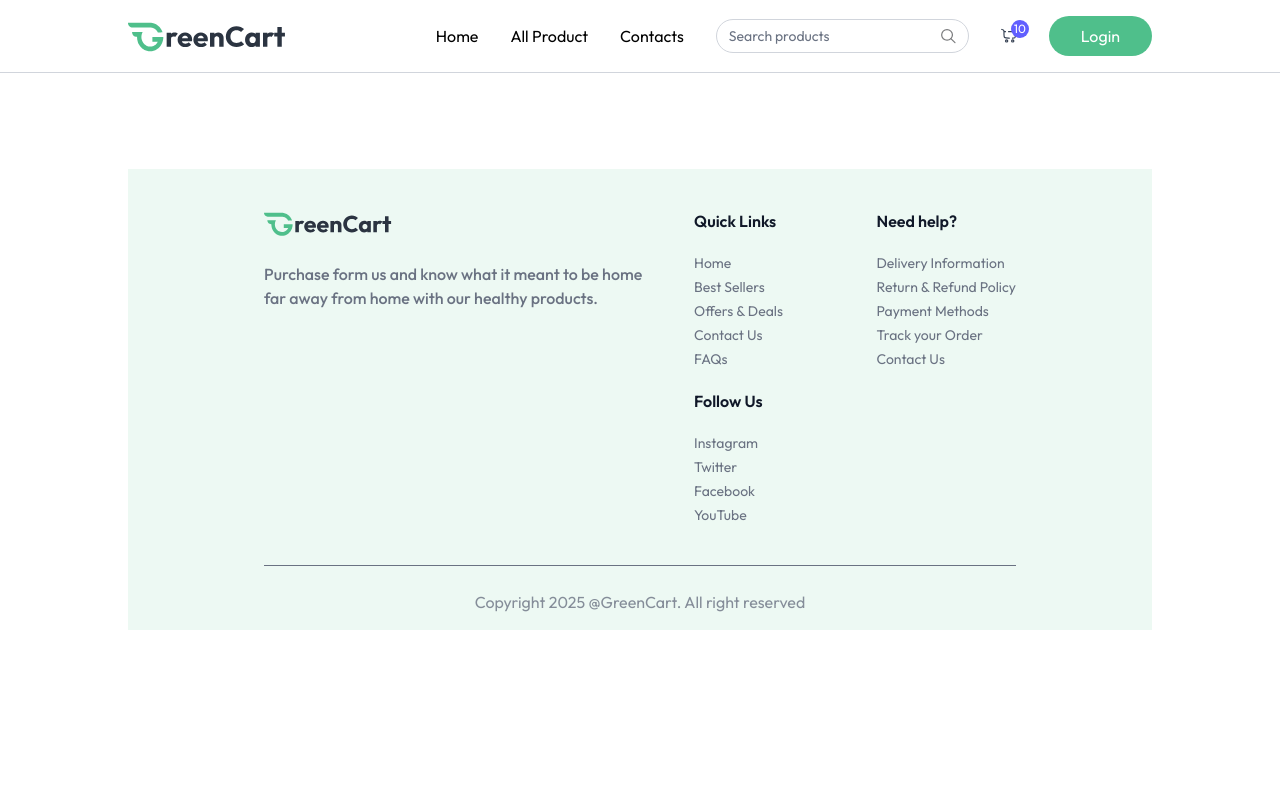
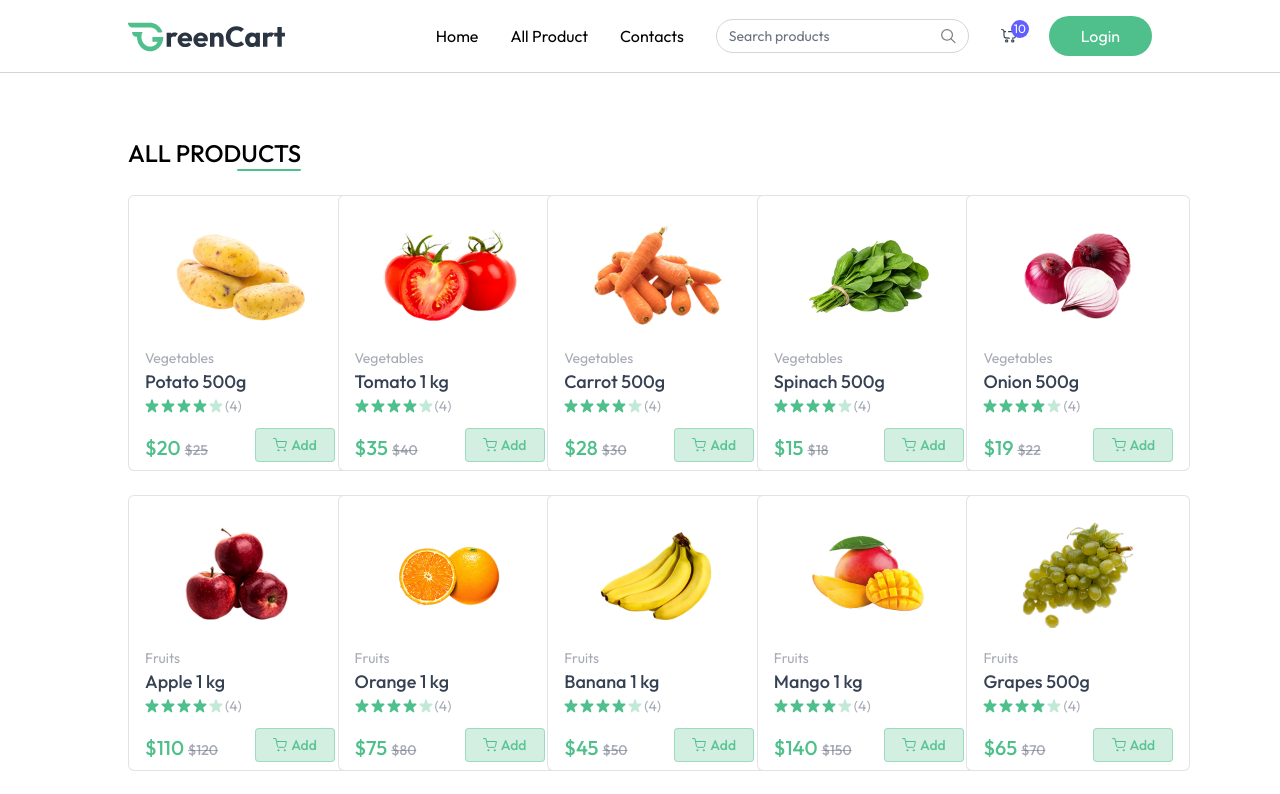
Before and after one commit to vs-git-max/greencart, a React (Vite) app in the folder client/: page /products in a window 1280 px wide. Shown: the top 794 px of the page. Built offline with nearby package versions, Linux system fonts and the light colour scheme.

Commit message:
done with the search products functionality

```diff
--- a/client/src/App.jsx
+++ b/client/src/App.jsx
@@ -6,6 +6,7 @@ import { Toaster } from "react-hot-toast";
 import Footer from "./components/Footer";
 import { useAppContext } from "./context/AppContext";
 import Login from "./components/Login";
+import AllProducts from "./pages/AllProducts";
 
 const App = () => {
   const isAdmin = useLocation().pathname.includes("admin");
@@ -20,6 +21,7 @@ const App = () => {
       <div className={`${isAdmin ? "" : "px-6 md:px-16 lg:px-24 xl:px-32"}`}>
         <Routes>
           <Route path="/" element={<Home />} />
+          <Route path="/products" element={<AllProducts />} />
         </Routes>
         {!isAdmin && <Footer />}
       </div>
--- a/client/src/components/BestSeller.jsx
+++ b/client/src/components/BestSeller.jsx
@@ -12,6 +12,7 @@ const BestSeller = () => {
       <div className="grid sm:grid-cols-3 grid-cols-2 gap-3 lg:grid-cols-5  md:gap-6 md:grid-cols-4  mt-6">
         {products
           .filter((product) => product.inStock)
+          .slice(0, 5)
           .map((item, index) => (
             <ProductCard product={item} key={index} />
           ))}
--- a/client/src/components/Login.jsx
+++ b/client/src/components/Login.jsx
@@ -2,19 +2,32 @@ import { useState } from "react";
 import { useAppContext } from "../context/AppContext";
 
 const Login = () => {
-  const { setUserLogin } = useAppContext();
+  const { setUserLogin, setUser } = useAppContext();
 
   const [state, setState] = useState("login");
   const [name, setName] = useState("");
   const [email, setEmail] = useState("");
   const [password, setPassword] = useState("");
 
+  const onSubmitHandler = async (e) => {
+    e.preventDefault();
+    setUser({
+      email: "sam@test.com",
+      name: "sam",
+    });
+    setUserLogin(false);
+  };
+
   return (
     <div
+      onClick={() => setUserLogin(false)}
       className="fixed top-0 bottom-0 left-0 right-0 z-30 flex items-center text-sm text-gray-600 bg-black/50"
-      onClick={() => setUserLogin(false)}
     >
-      <form className="flex flex-col gap-4 m-auto items-start p-8 py-12 w-80 sm:w-[352px] rounded-lg shadow-xl border border-gray-200 bg-white" onClick={(e)=>e.stopPropagation()}>
+      <form
+        onSubmit={onSubmitHandler}
+        onClick={(e) => e.stopPropagation()}
+        className="flex flex-col gap-4 m-auto items-start p-8 py-12 w-80 sm:w-[352px] rounded-lg shadow-xl border border-gray-200 bg-white"
+      >
         <p className="text-2xl font-medium m-auto">
           <span className="text-primary">User</span>{" "}
           {state === "login" ? "Login" : "Sign Up"}
--- a/client/src/components/Navbar.jsx
+++ b/client/src/components/Navbar.jsx
@@ -1,4 +1,4 @@
-import React, { useState } from "react";
+import React, { useEffect, useState } from "react";
 import { Link, NavLink } from "react-router-dom";
 import data from "../assets/assets";
 import { useAppContext } from "../context/AppContext";
@@ -6,13 +6,20 @@ import { useAppContext } from "../context/AppContext";
 const Navbar = () => {
   const [open, setOpen] = useState(false);
 
-  let { user, setUser, setUserLogin, navigate } = useAppContext();
+  let { user, setUser, setUserLogin, navigate, setSearchQuery, searchQuery } =
+    useAppContext();
   console.log(user);
 
   const logout = async () => {
     setUser(null);
     navigate("/");
   };
+
+  useEffect(() => {
+    if (searchQuery.length > 0) {
+      navigate("/products");
+    }
+  }, [searchQuery]);
 
   return (
     <nav className="flex items-center justify-between px-6 md:px-16 lg:px-24 xl:px-32 py-4 border-b border-gray-300 bg-white relative transition-all">
@@ -31,6 +38,7 @@ const Navbar = () => {
             className="py-1.5 w-full bg-transparent outline-none placeholder-gray-500"
             type="text"
             placeholder="Search products"
+            onChange={(e) => setSearchQuery(e.target.value)}
           />
           <img src={data.assets.search_icon} alt="search" className="size-4" />
         </div>
--- a/client/src/context/AppContext.jsx
+++ b/client/src/context/AppContext.jsx
@@ -14,6 +14,7 @@ export const AppContextProvider = ({ children }) => {
   const [userLogin, setUserLogin] = useState(false);
   const [cartItems, setCartItems] = useState({});
   const [products, setProducts] = useState([]);
+  const [searchQuery, setSearchQuery] = useState("");
 
   //fetch all products
   const fetchProducts = async () => {
@@ -68,6 +69,8 @@ export const AppContextProvider = ({ children }) => {
     setUserLogin,
     removeFromCart,
     cartItems,
+    searchQuery,
+    setSearchQuery,
   };
 
   return <AppContext.Provider value={value}>{children}</AppContext.Provider>;
--- /dev/null
+++ b/client/src/pages/AllProducts.jsx
@@ -0,0 +1,40 @@
+import React, { useEffect, useState } from "react";
+
+import { useAppContext } from "../context/AppContext";
+import ProductCard from "../components/ProductCard";
+
+const AllProducts = () => {
+  const { products, searchQuery } = useAppContext();
+
+  const [filteredProducts, setFilteredProducts] = useState([]);
+
+  useEffect(() => {
+    if (searchQuery.length > 0) {
+      setFilteredProducts(
+        products.filter((product) =>
+          product.name.toLowerCase().includes(searchQuery.toLowerCase())
+        )
+      );
+    } else {
+      setFilteredProducts(products);
+    }
+  }, [products, searchQuery]);
+
+  return (
+    <div className="mt-16 flex flex-col">
+      <div className="flex flex-col items-end w-max">
+        <p className="text-2xl font-medium uppercase">All Products</p>
+        <div className="w-16 h-0.5 bg-primary rounded-full"></div>
+      </div>
+      <div className="grid sm:grid-cols-3 grid-cols-2 gap-3 lg:grid-cols-5  md:gap-6 md:grid-cols-4  mt-6">
+        {filteredProducts
+          .filter((product) => product.inStock)
+          .map((product, index) => (
+            <ProductCard product={product} key={index} />
+          ))}
+      </div>
+    </div>
+  );
+};
+
+export default AllProducts;
```
